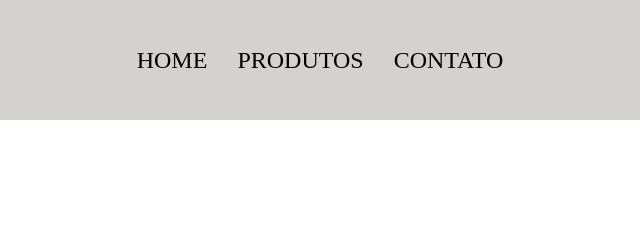
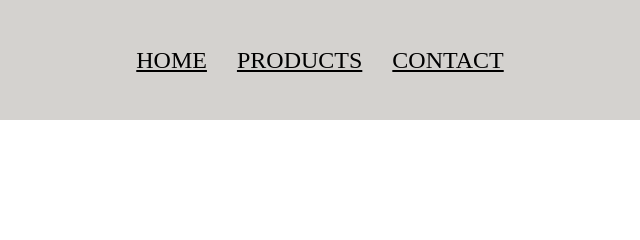
Before and after one commit to RichardLuan04/Projeto-Marcenaria, a plain HTML site: page Contact.html in a window 1280 px wide. Shown: the top 240 px of the page, 640-1280 px from the left. Drawn offline with Linux system fonts and the light colour scheme.

Commit message:
Navegação de telas

```diff
--- a/Contact.html
+++ b/Contact.html
@@ -18,9 +18,9 @@
 
         <nav class="header-lista">
             <ul>
-                <li>HOME</li>
-                <li>PRODUTOS</li>
-                <li>CONTATO</li>
+                <li> <a href="index.html"> HOME </a></li>
+                <li> <a href="Products.html"> PRODUCTS </a></li>
+                <li> <a href="Contact.html"> CONTACT </a></li>
             </ul>
         </nav>
     </header>
--- a/css/padrão.css
+++ b/css/padrão.css
@@ -39,6 +39,14 @@ ul{
     font-size: 3vh;
 }
 
+a {
+    color: black;
+}
+
+a:hover {
+    color: rgb(183, 95, 0);
+}
+
 li {
     padding: 15px;
     transition: 0.5s;
```
Also changed, not shown: Products.html (+3 -3 lines), index.html (+3 -3 lines).
